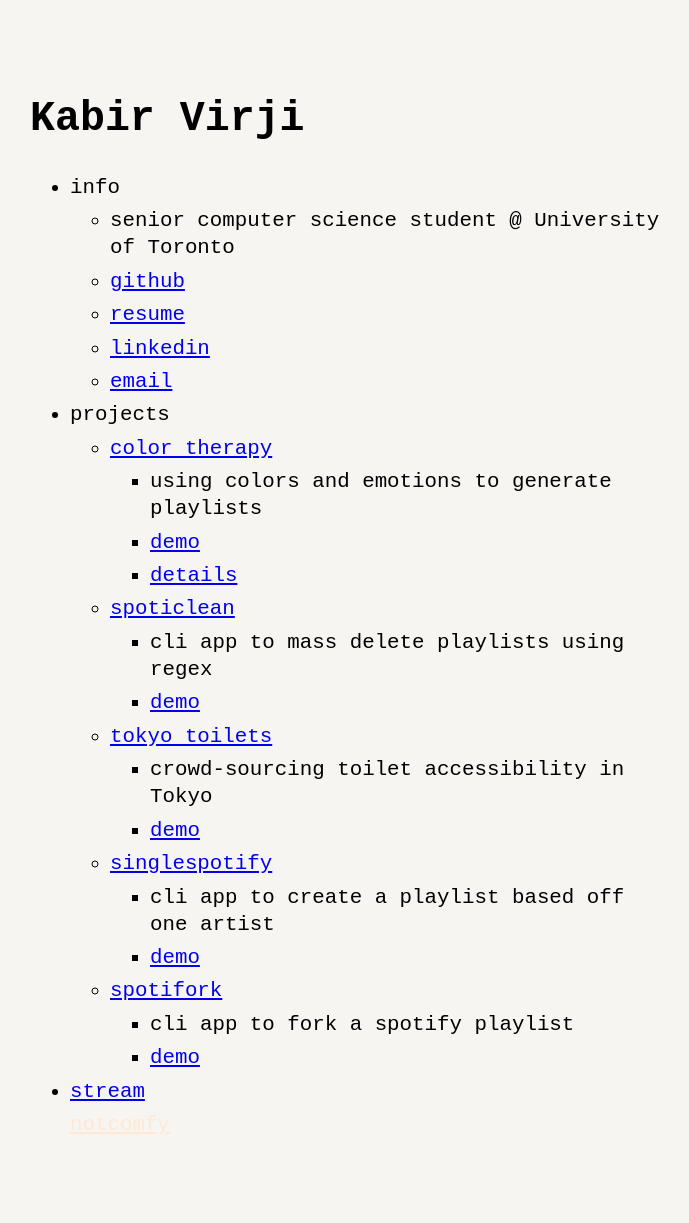
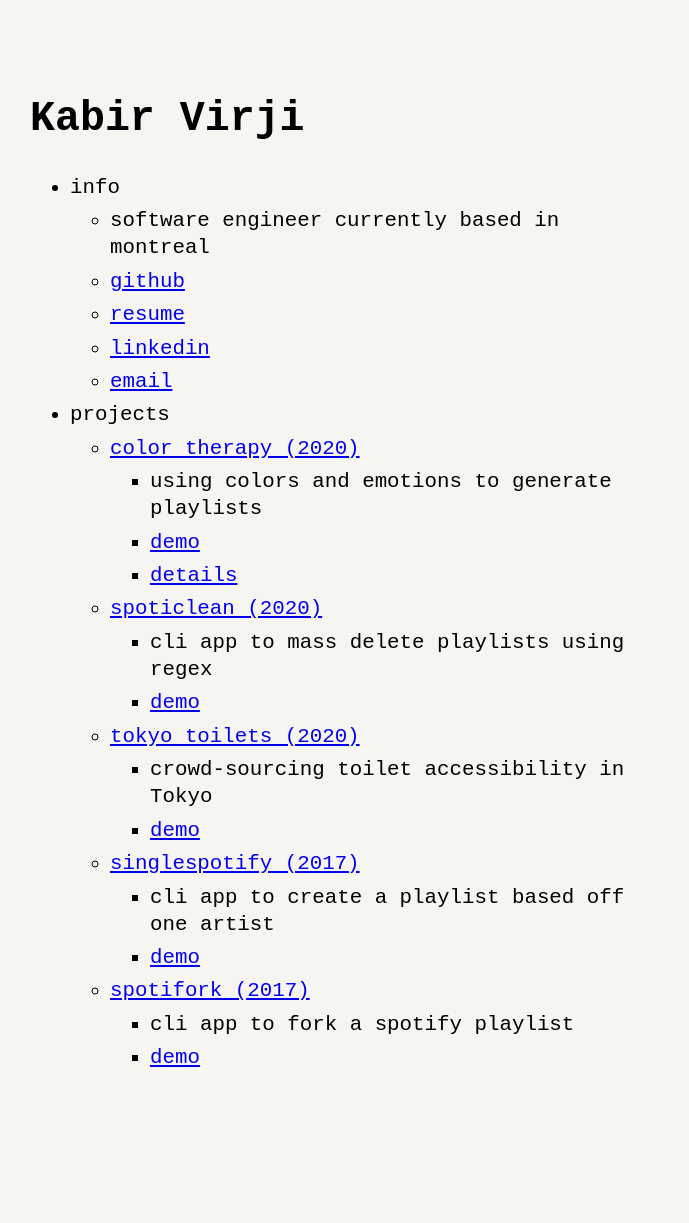
Before and after one commit to kabirvirji/kabirvirji.github.io, a Jekyll site: the page built from index.md, in a window 1280 px wide. Shown: the whole page, without its empty margins (290-979 px from the left). Built offline with Jekyll 4.4.1, drawn with Linux system fonts in a browser that asks for light colours; after the commit the page ends 1156 px from its top, so only the background shows below that.

Commit message:
updated info and project year

```diff
--- a/_data/menu.yml
+++ b/_data/menu.yml
@@ -5,7 +5,7 @@ entries:
   - title: info
     url: false
     entries:
-      - title: senior computer science student @ University of Toronto
+      - title: software engineer currently based in montreal
         url: false
       - title: github
         url: https://github.com/kabirvirji
@@ -19,7 +19,7 @@ entries:
   - title: projects
     url: false
     entries:
-      - title: color therapy
+      - title: color therapy (2020)
         url: https://github.com/kabirvirji/colortherapy
         entries:
           - title: using colors and emotions to generate playlists
@@ -28,40 +28,34 @@ entries:
             url: colortherapy
           - title: details
             url: colortherapydetails
-      - title: spoticlean
+      - title: spoticlean (2020)
         url: https://github.com/kabirvirji/spoticlean
         entries:
           - title: cli app to mass delete playlists using regex
             url: false
           - title: demo
             url: spoticlean
-      - title: tokyo toilets
+      - title: tokyo toilets (2020)
         url: https://github.com/kabirvirji/tokyotoilets
         entries:
           - title: crowd-sourcing toilet accessibility in Tokyo
             url: false
           - title: demo
             url: tokyotoilets
-      - title: singlespotify
+      - title: singlespotify (2017)
         url: https://github.com/kabirvirji/singlespotify
         entries:
           - title: cli app to create a playlist based off one artist
             url: false
           - title: demo
             url: singlespotify
-      - title: spotifork
+      - title: spotifork (2017)
         url: https://github.com/kabirvirji/spotifork
         entries:
           - title: cli app to fork a spotify playlist
             url: false
           - title: demo
             url: spotifork
-
-  - title: stream
-    url: https://www.twitch.tv/notcomfycodes
-
-  - title: notcomfy
-    url: https://soundcloud.com/notcomfy
 
   # - title: thoughts
   #   post_list: true
```
